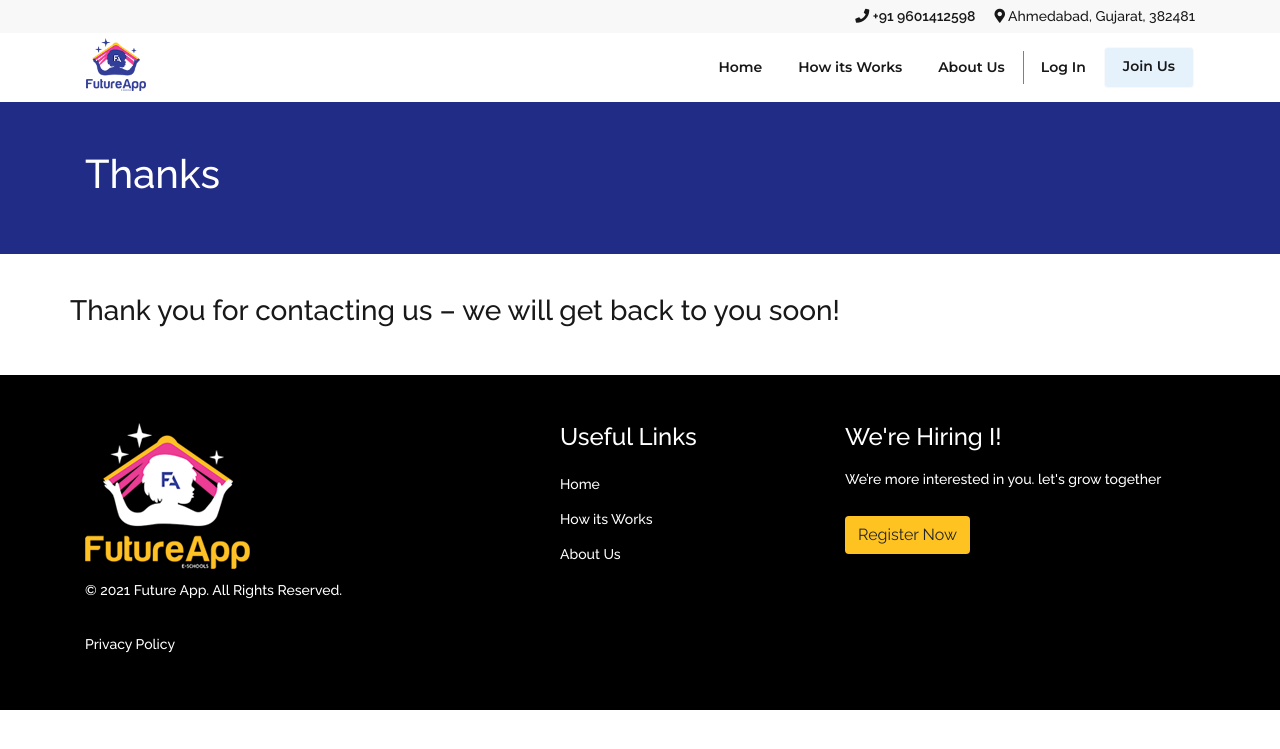
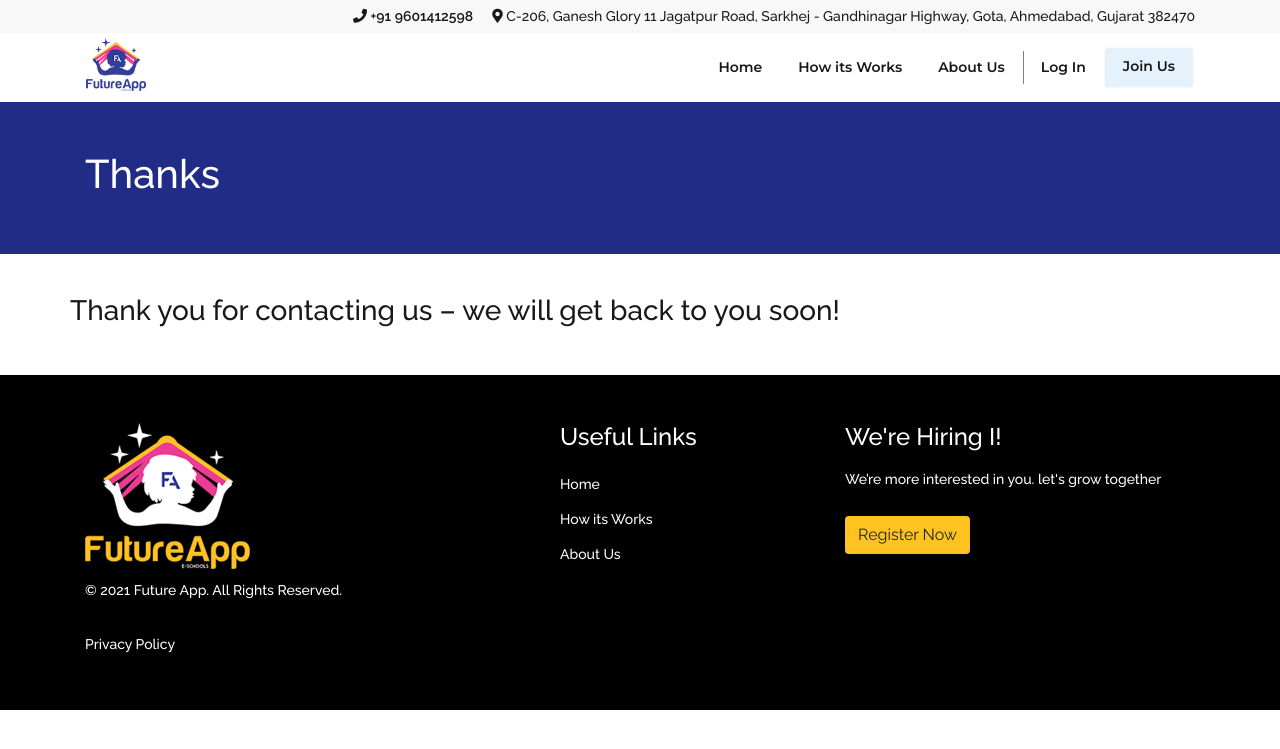
Before and after one commit to futureappinfo/futureappwebsite, a Jekyll site: the page built from thanks.md, in a window 1280 px wide. Shown: the top 749 px of the page. Built offline with Jekyll 4.4.1, drawn with Linux system fonts in a browser that asks for light colours.

Commit message:
change address

```diff
--- a/_config.yml
+++ b/_config.yml
@@ -53,7 +53,7 @@ home:
       title: "<strong>+91 9601412598</strong>"
       link: "tel:+919601412598"
     - icon: "fa fa-map-marker-alt"
-      title: "Ahmedabad, Gujarat, 382481"
+      title: "C-206, Ganesh Glory 11 Jagatpur Road, Sarkhej - Gandhinagar Highway, Gota, Ahmedabad, Gujarat 382470"
       link:
   hero:
     image: "assets/images/banner.jpg"
```
